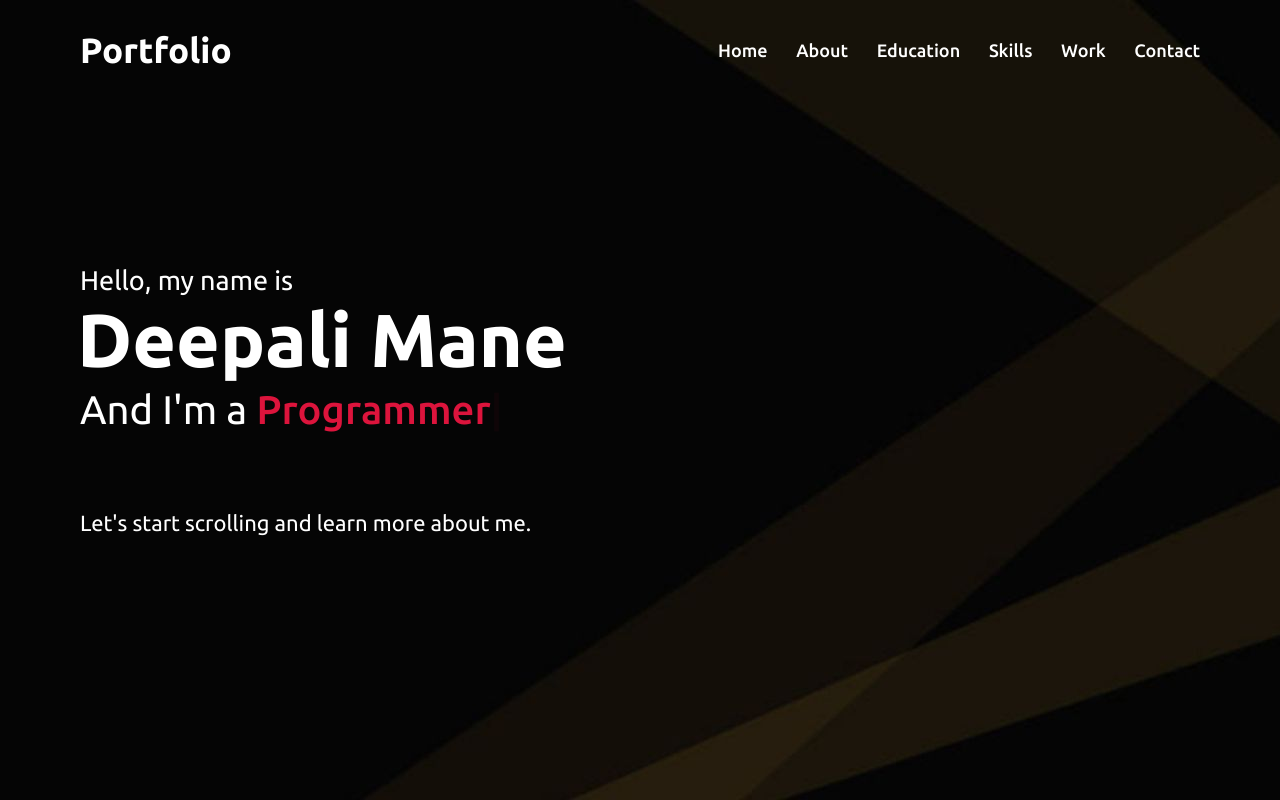
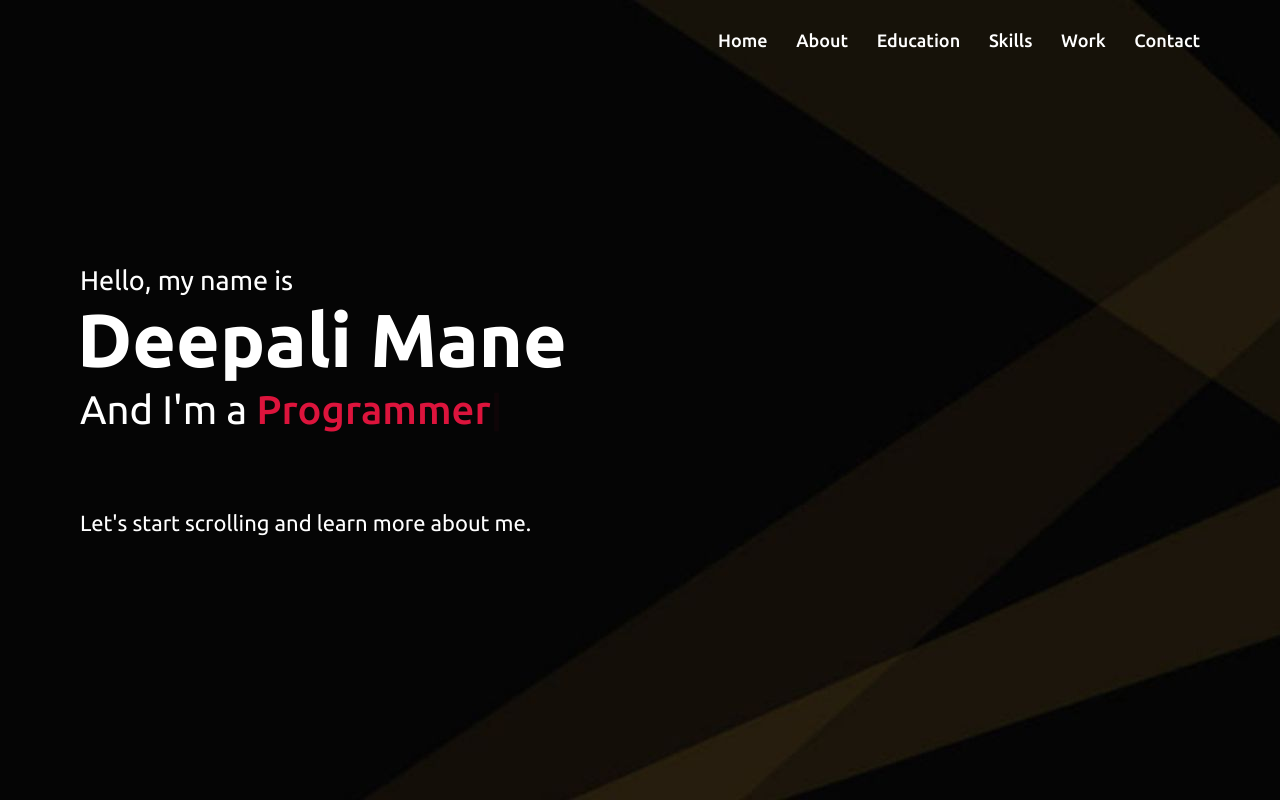
Before and after one commit to Deepalimane25/DeepaliMane.github.io, a plain HTML site: page index.html in a window 1280 px wide. Shown: the top 800 px of the page. Drawn offline with nearby package versions, Linux system fonts and the light colour scheme.

Commit message:
Update index.html

```diff
--- a/index.html
+++ b/index.html
@@ -19,7 +19,7 @@
     </div>
     <nav class="navbar">
         <div class="max-width">
-            <div class="logo"><a href="#">Portfolio</a></div>
+            <div class="logo"><a href="#"></a></div>
             <ul class="menu">
                 <li><a href="#home" class="menu-btn">Home</a></li>
                 <li><a href="#about" class="menu-btn">About</a></li>
```
